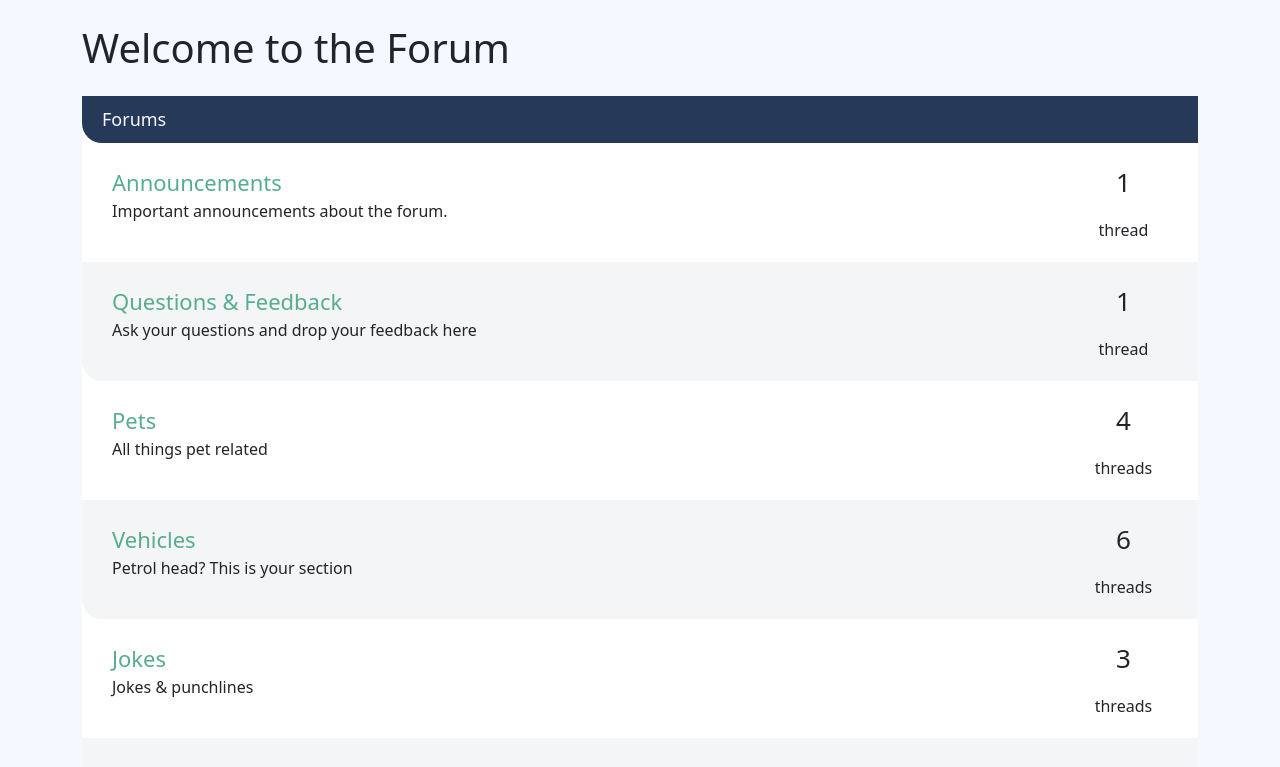
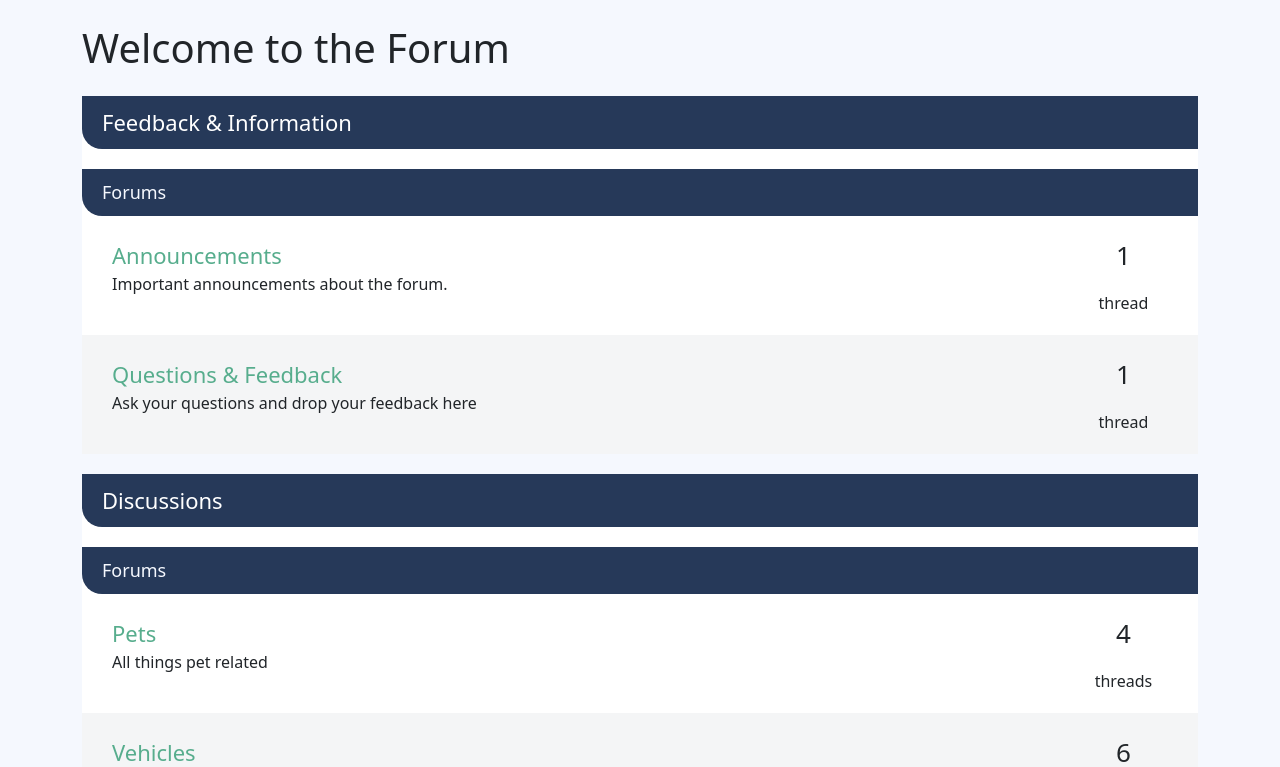
Before and after one commit to mannar-hielal/forum, a Vue app: page / in a window 1280 px wide. Shown: the top 767 px of the page. Built offline with nearby package versions, Linux system fonts and the light colour scheme.

Commit message:
Implement category and display them on home
Nest forums inside categories

```diff
--- /dev/null
+++ b/src/components/CategoryList.vue
@@ -0,0 +1,27 @@
+<template>
+  <div>
+    <CategoryListItem v-for="category in categories"
+    :category="category"
+    :key="category['.key']"/>
+</div>
+</template>
+
+<script>
+import CategoryListItem from '@/components/CategoryListItem.vue'
+
+export default {
+  name: 'CategoryList',
+  components: {
+    CategoryListItem
+  },
+  data () {
+    return {}
+  },
+  props: {
+    categories: {
+      required: true,
+      type: Array
+    }
+  }
+}
+</script>
--- /dev/null
+++ b/src/components/CategoryListItem.vue
@@ -0,0 +1,45 @@
+<template>
+  <!-- Display the category name-->
+  <div class="forum-list">
+    <h2 class="list-title">
+        <router-link
+          :to="{
+            name: 'Category',
+            params: { id: category['.key'] },
+          }"
+          class="text-xlarge"
+        >{{ category.name }}
+        </router-link>
+    </h2>
+    <!-- Iterating through the forums of this category-->
+    <ForumList :forums="forums"/>
+  </div>
+</template>
+
+<script>
+import ForumList from './ForumList.vue'
+import sourceData from '@/data.json'
+
+export default {
+  name: 'CategoryListItem',
+  components: {
+    ForumList
+  },
+  data () {
+    return {
+    }
+  },
+  props: {
+    category: {
+      required: true,
+      type: Object
+    }
+  },
+  computed: {
+    forums () {
+      const forumIds = Object.values(this.category.forums)
+      return Object.values(sourceData.forums).filter(forum => forumIds.includes(forum['.key']))
+    }
+  }
+}
+</script>
--- /dev/null
+++ b/src/pages/PageCategory.vue
@@ -0,0 +1,40 @@
+<template>
+      <!-- Display one category name  -->
+      <div class="w-100">
+      <div class="col-full push-top">
+        <h1>{{category.name}}</h1>
+      </div>
+
+      <!-- Display the contents of one category  -->
+      <div class="col-full">
+        <CategoryListItem
+        :category="category"/>
+      </div>
+  </div>
+</template>
+
+<script>
+import sourceData from '@/data.json'
+import CategoryListItem from '@/components/CategoryListItem.vue'
+
+export default {
+  name: 'Category',
+  components: {
+    CategoryListItem
+  },
+  data () {
+    return {}
+  },
+  props: {
+    id: {
+      required: true,
+      type: String
+    }
+  },
+  computed: {
+    category () {
+      return sourceData.categories[this.id]
+    }
+  }
+}
+</script>
--- a/src/pages/PageHome.vue
+++ b/src/pages/PageHome.vue
@@ -1,21 +1,21 @@
 <template>
     <div class="w-100">
       <h1 class="mt-4 mb-4">Welcome to the Forum</h1>
-      <ForumList :forums="forums"/>
+      <CategoryList :categories="categories"/>
     </div>
 </template>
 
 <script>
 import sourceData from '@/data.json'
-import ForumList from '@/components/ForumList.vue'
+import CategoryList from '@/components/CategoryList.vue'
 
 export default {
   components: {
-    ForumList
+    CategoryList
   },
   data () {
     return {
-      forums: Object.values(sourceData.forums)
+      categories: Object.values(sourceData.categories)
     }
   }
 }
--- a/src/router/index.js
+++ b/src/router/index.js
@@ -1,6 +1,7 @@
 import Vue from 'vue'
 import VueRouter from 'vue-router'
 import Home from '@/pages/PageHome.vue'
+import Category from '@/pages/PageCategory.vue'
 import Forum from '@/pages/PageForum.vue'
 import ThreadShow from '@/pages/PageThreadShow.vue'
 import NotFound from '@/pages/PageNotFound'
@@ -26,6 +27,12 @@ const routes = [
     props: true
   },
   {
+    path: '/category/:id',
+    name: 'Category',
+    component: Category,
+    props: true
+  },
+  {
     path: '*',
     name: 'NotFound',
     component: NotFound
```
